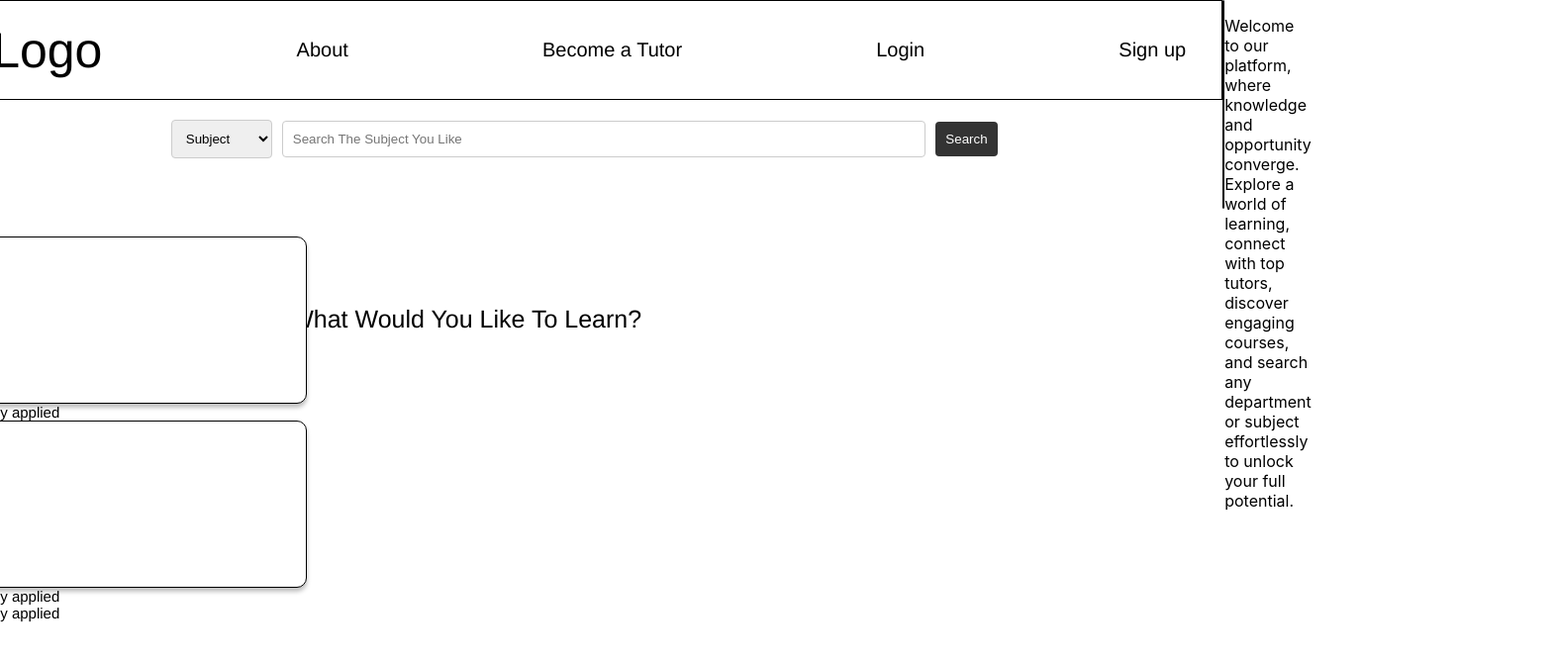
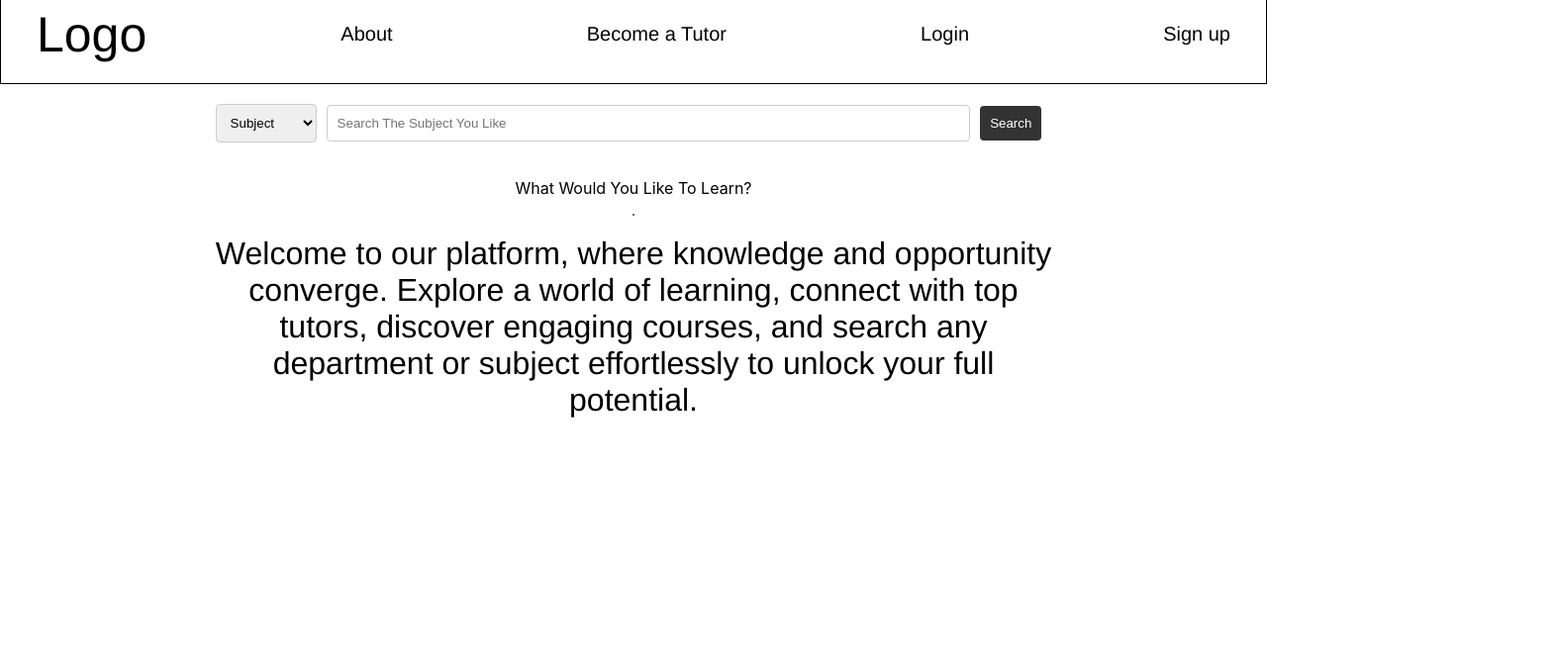
Before and after one commit to csc648-03-fa23-team01/csc648-03-fa23-team01-frontend, a React (Create React App) app in the folder my-react-app/: page /home in a window 1280 px wide. Shown: the top 668 px of the page at 99% size, 1573 px wide, since content can reach past the window. Built offline with nearby package versions, Linux system fonts and the light colour scheme.

Commit message:
reformatted styles on some pages

```diff
--- a/my-react-app/src/components/HomePage.jsx
+++ b/my-react-app/src/components/HomePage.jsx
@@ -11,14 +11,16 @@ import { searchAsync } from '../actions/tutorAction';
 const StyledHomePage = styled.div`
 background-color: #ffffff;
 display: flex;
-  flex-direction: row;
 justify-content: center;
-  width: 100%;
+align-items: center; /* Center children vertically */
+height: 100vh; /* Take up the full viewport height */
 
 & .div {
   background-color: #ffffff;
+  display: flex;
+  flex-direction: column;
+  align-items: center; /* Center children horizontally */
   height: 832px;
-    position: relative;
   width: 1280px;
 }
 
@@ -184,19 +186,6 @@ const StyledHomePage = styled.div`
     width: 221px;
   }
 
-  & .text-wrapper-8 {
-    color: #000000;
-    font-family: "Inter-Regular", Helvetica;
-    font-size: 25px;
-    font-weight: 400;
-    left: 338px;
-    letter-spacing: 0;
-    line-height: normal;
-    position: relative;
-    top: 123px;
-    white-space: nowrap;
-  }
-
   & .overlap {
     height: 168px;
     left: 56px;
@@ -334,26 +323,22 @@ const StyledHomePage = styled.div`
     top: 131px;
     white-space: nowrap;
   }
-  .rectangle-5 {
+
+  & .rectangle-5 {
     background-color: #ffffff;
     border: 1px solid;
     border-color: #000000;
     border-radius: 10px;
-    height: 209px;
-    left: 200px;
-    top: 300px;
-    width: 845px;
       }
-    .home-page .text-wrapper-12 {
+
+  & .text-wrapper-12 {
     color: #000000;
     font-family: "Inter-Regular", Helvetica;
     font-size: 32px;
     font-weight: 400;
-      left: 21px;
-      letter-spacing: 0;
-      line-height: normal;
-      top: 0;
+    text-align: center; /* Center the text */
     width: 850px;
+    margin-top: 20px; /* Add some spacing between the rectangle and the text */
   }
 `;
 
@@ -367,33 +352,22 @@ export const HomePage = ({ tutors_data, tutors_loading, tutors_error }) => {
   };
 
 
+
     return (
       <StyledHomePage>
         <div className="div">
-        <div>
-        <NavBar/>
-        <SearchBar isHomePage={true}/>
-        </div>
+          <NavBar />
+          <SearchBar isHomePage={true} />
 
           <p className="text-wrapper-8">What Would You Like To Learn?</p>
-          <div className="rectangle-3" />
-          {/* <img className="line" alt="Line" src="line-1.svg" /> */}
-          {/* <img className="line-2" alt="Line" src="line-2.svg" /> */}
-          <div className="text-wrapper-9">recently applied</div>
-          <div className="rectangle-4" />
-          {/* <img className="line-3" alt="Line" src="line-3.svg" /> */}
-          {/* <img className="line-4" alt="Line" src="line-4.svg" /> */}
-          <div className="text-wrapper-10">recently applied</div>
-          {/* <img className="line-5" alt="Line" src="line-5.svg" /> */}
-          {/* <img className="line-6" alt="Line" src="line-6.svg" /> */}
-          <div className="text-wrapper-11">recently applied</div>
-        </div>
+
           <div className="rectangle-5" />
           <p className="text-wrapper-12">
             Welcome to our platform, where knowledge and opportunity converge. Explore a world of learning, connect with
             top tutors, discover engaging courses, and search any department or subject effortlessly to unlock your full
             potential.
           </p>
+        </div>
       </StyledHomePage>
   );
 };
--- a/my-react-app/src/components/NavBar.jsx
+++ b/my-react-app/src/components/NavBar.jsx
@@ -1,5 +1,6 @@
 import React from "react";
 import styled from "styled-components";
+import { useNavigate } from "react-router-dom";
 
 const StyledNavBar = styled.div`
   background-color: #ffffff;
@@ -56,13 +57,15 @@ const StyledNavBar = styled.div`
 `;
 
 export const NavBar = () => {
+  const navigate = useNavigate();
+
   return (
     <StyledNavBar>
         <div className="navbar">
-          <button className="logo">Logo</button>
-          <button>About</button>
-          <button>Become a Tutor</button>
-          <button>Login</button>
+          <button onClick={() => navigate("/Home")}  className="logo">Logo</button>
+          <button >About</button>
+          <button >Become a Tutor</button>
+          <button >Login</button>
           <button>Sign up</button>
         </div>
     </StyledNavBar>
--- a/my-react-app/src/components/ResultPage.jsx
+++ b/my-react-app/src/components/ResultPage.jsx
@@ -475,7 +475,13 @@ const StyledResultPage = styled.div`
   top: 23px;
   white-space: nowrap;
 }
-
+.tutor-cards-wrapper {
+  display: flex;
+  flex-wrap: wrap; /* Allows items to wrap to next line */
+  justify-content: center; /* Horizontally centers items */
+  align-items: center; /* Vertically centers items */
+  gap: 20px; /* Space between items */
+}
 `;
 
 
@@ -488,9 +494,10 @@ export const ResultPage = ({ tutors_data, tutors_loading, tutors_error }) => {
         <Navbar />
           <SearchBar isHomePage={false} />
         </div>
-        <TutorList tutors_data={tutors_data} tutors_loading={tutors_loading} tutors_error={tutors_error} />
+        <div className="tutor-cards-wrapper">
+          <TutorList tutors_data={tutors_data} tutors_loading={tutors_loading} tutors_error={tutors_error} />
+        </div>
 
-          {/* ...rest of your components and elements... */}
       </StyledResultPage>
   );
 }
--- a/my-react-app/src/components/TutorCards.jsx
+++ b/my-react-app/src/components/TutorCards.jsx
@@ -7,6 +7,8 @@ const StyledTutorCard = styled.div`
   padding: 16px;
   width: 350px;
   margin: 20px;
+  align-items: center; /* Vertically centers items */
+
   box-shadow: 0 4px 8px rgba(0, 0, 0, 0.1);
 
   img {
@@ -49,6 +51,7 @@ const TutorCard = ({
             <div className="attribute"><strong>Description:</strong> {description || "N/A"}</div>
             <div className="attribute"><strong>Price:</strong> {price ? `$${price}/hr` : "N/A"}</div>
             <div className="attribute"><strong>Primary Languages:</strong> {primaryLanguages || "N/A"}</div>
+            <div className="attribute"><strong>CV:</strong> {cv ? <a href={cv} target="_blank" rel="noreferrer">View CV</a> : "N/A"}</div>
             <div className="attribute"><strong>Secondary Languages:</strong> {secondaryLanguages || "N/A"}</div>
             <div className="attribute"><strong>Expertise in Subject:</strong> {expertiseInSubject || "N/A"}</div>
         </StyledTutorCard>
```
Lines whose indentation alone changed are shown as unchanged.
